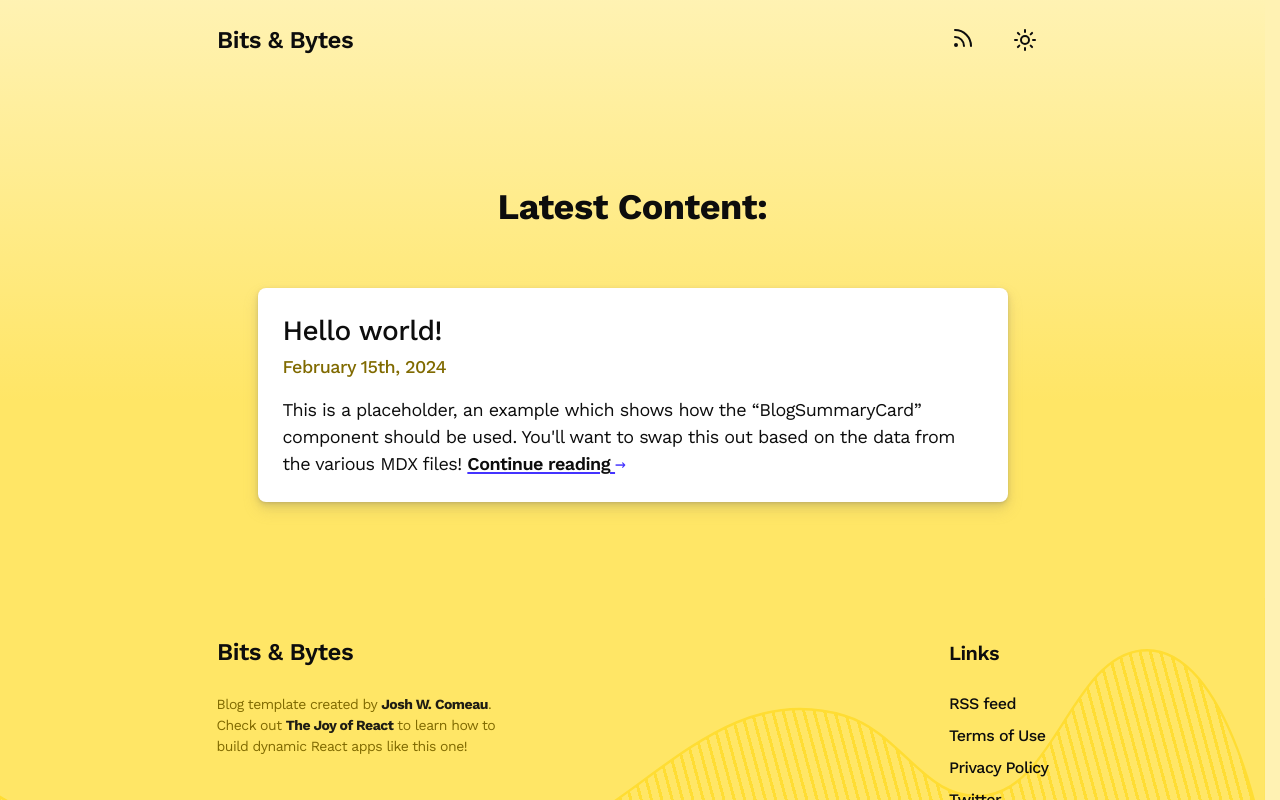
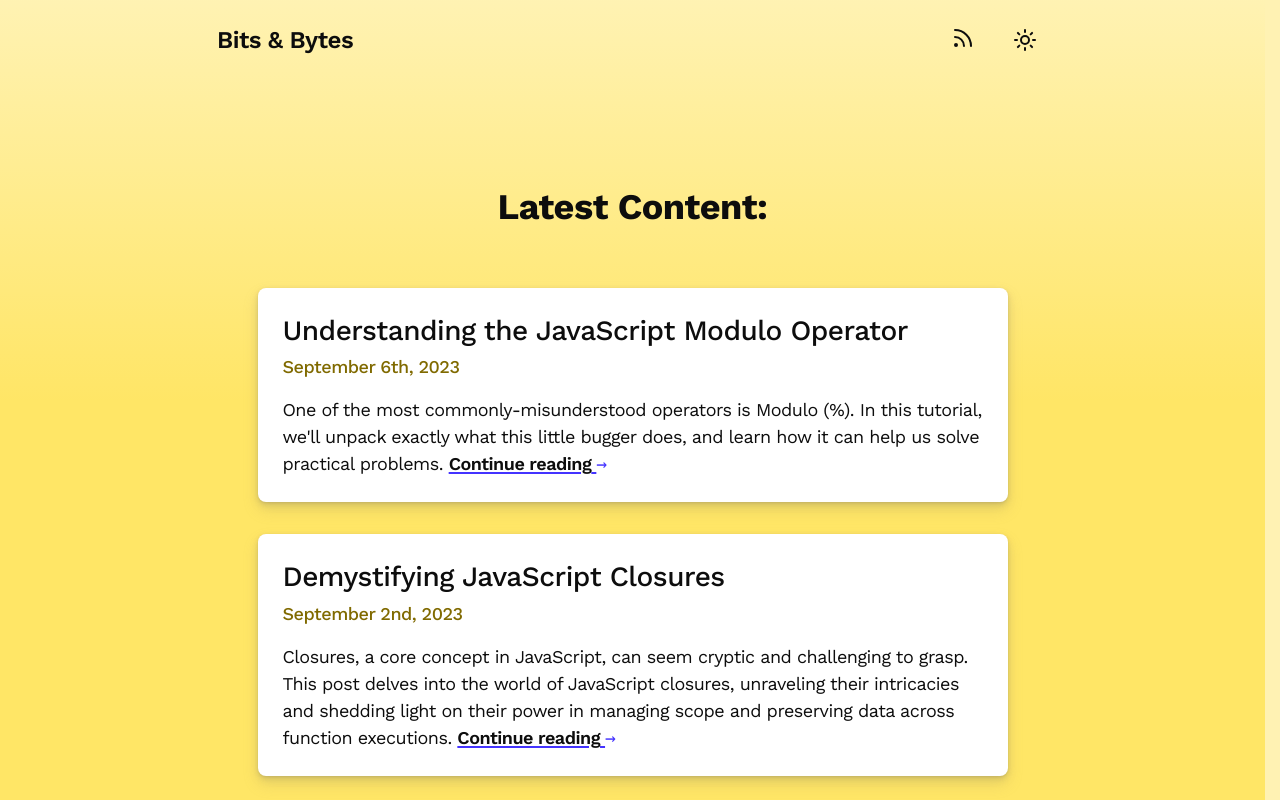
Before and after one commit to oleg-glushko/project-blog, a Next.js app: page / in a window 1280 px wide. Shown: the top 800 px of the page. Built offline with nearby package versions, Linux system fonts and the light colour scheme; a web font is replaced by a local one.

Commit message:
Add excercise 1 solution

```diff
--- a/src/app/page.js
+++ b/src/app/page.js
@@ -2,22 +2,22 @@ import React from 'react';
 
 import BlogSummaryCard from '@/components/BlogSummaryCard';
 
+import { getBlogPostList } from '@/helpers/file-helpers';
+
 import styles from './homepage.module.css';
 
-function Home() {
+async function Home() {
+    const blogPosts = await getBlogPostList();
+
     return (
         <div className={styles.wrapper}>
             <h1 className={styles.mainHeading}>
                 Latest Content:
             </h1>
-
-            {/* TODO: Iterate over the data read from the file system! */}
-            <BlogSummaryCard
-                slug="example"
-                title="Hello world!"
-                abstract="This is a placeholder, an example which shows how the “BlogSummaryCard” component should be used. You'll want to swap this out based on the data from the various MDX files!"
-                publishedOn={new Date()}
-            />
+            {blogPosts.map(({ slug, title, abstract, publishedOn }) =>
+                <BlogSummaryCard key={slug} slug={slug} title={title}
+                    abstract={abstract} publishedOn={publishedOn} />
+            )}
         </div>
     );
 }
```
Also changed, not shown: 2 other files (tests, documents, lock files or other folders).
